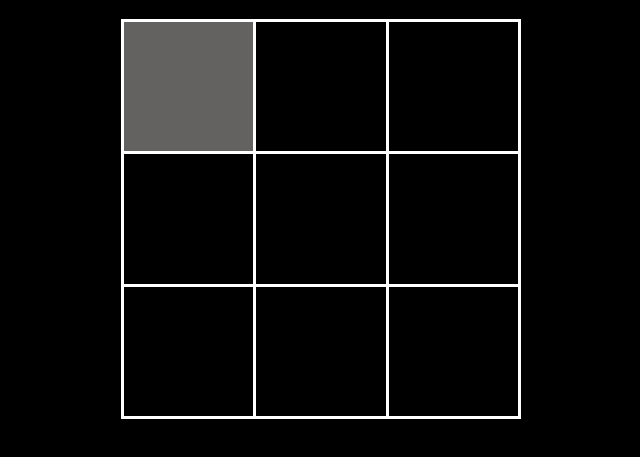
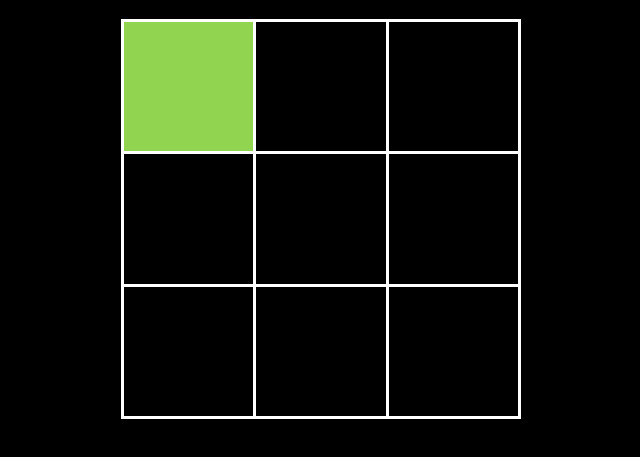
Before and after one commit to Aswal-Ashutosh/Tic-Tac-Toe-AI, a plain HTML site: page index.html in a window 1280 px wide. In both pictures the pointer is over the element 507 px from the left and 147 px from the top of the page. Shown: the part 61-518 px from the top of the page, without its empty margins (319-959 px from the left). Drawn offline with Linux system fonts and the light colour scheme.

Commit message:
update README.md and hover color

```diff
--- a/style/style.css
+++ b/style/style.css
@@ -22,7 +22,7 @@ td {
 }
 
 td:hover {
-  background-color: rgb(100, 97, 97);
+  background-color: rgb(144, 212, 80);
 }
 
 h1{
```
Also changed, not shown: 1 other file.
